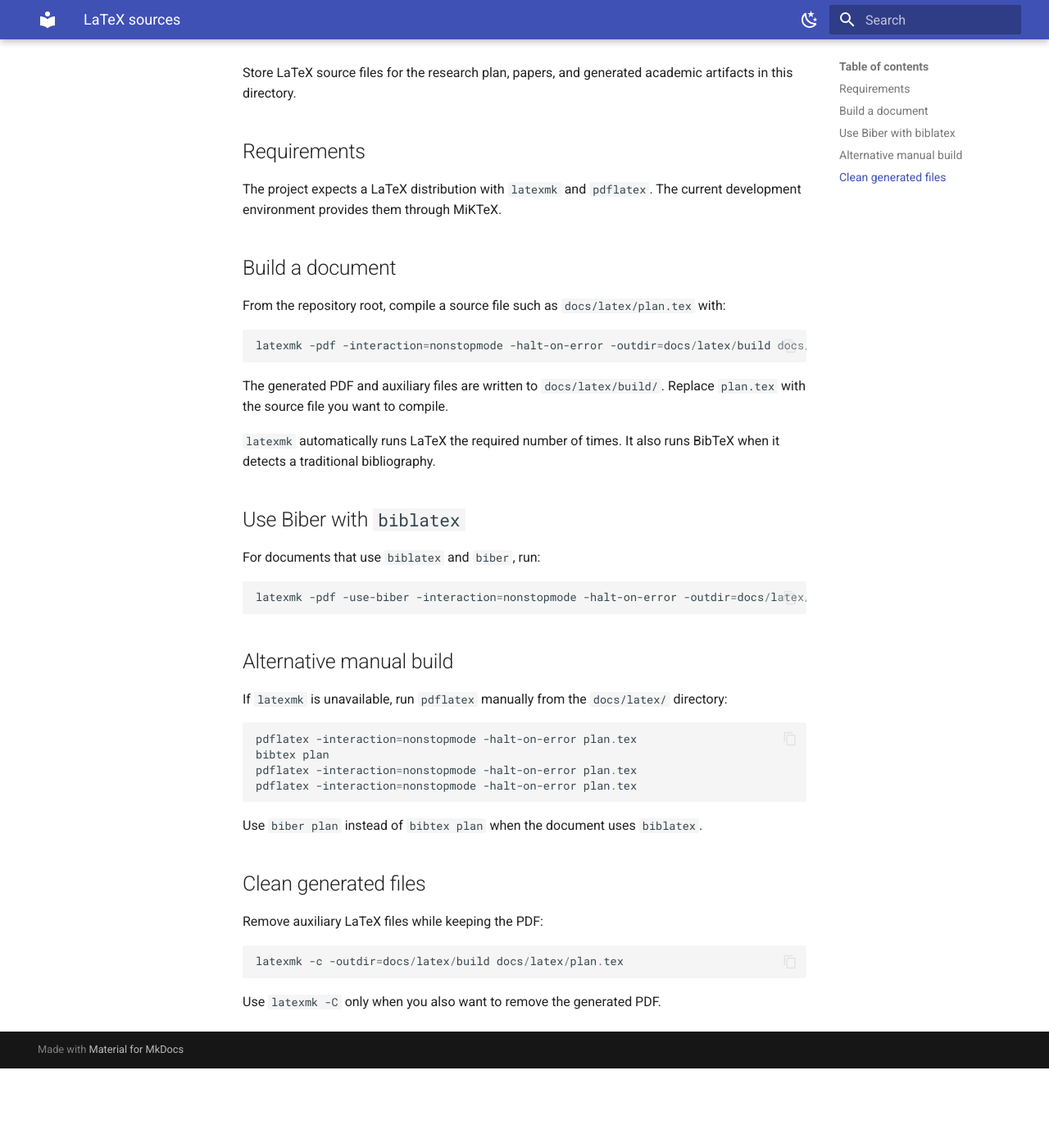
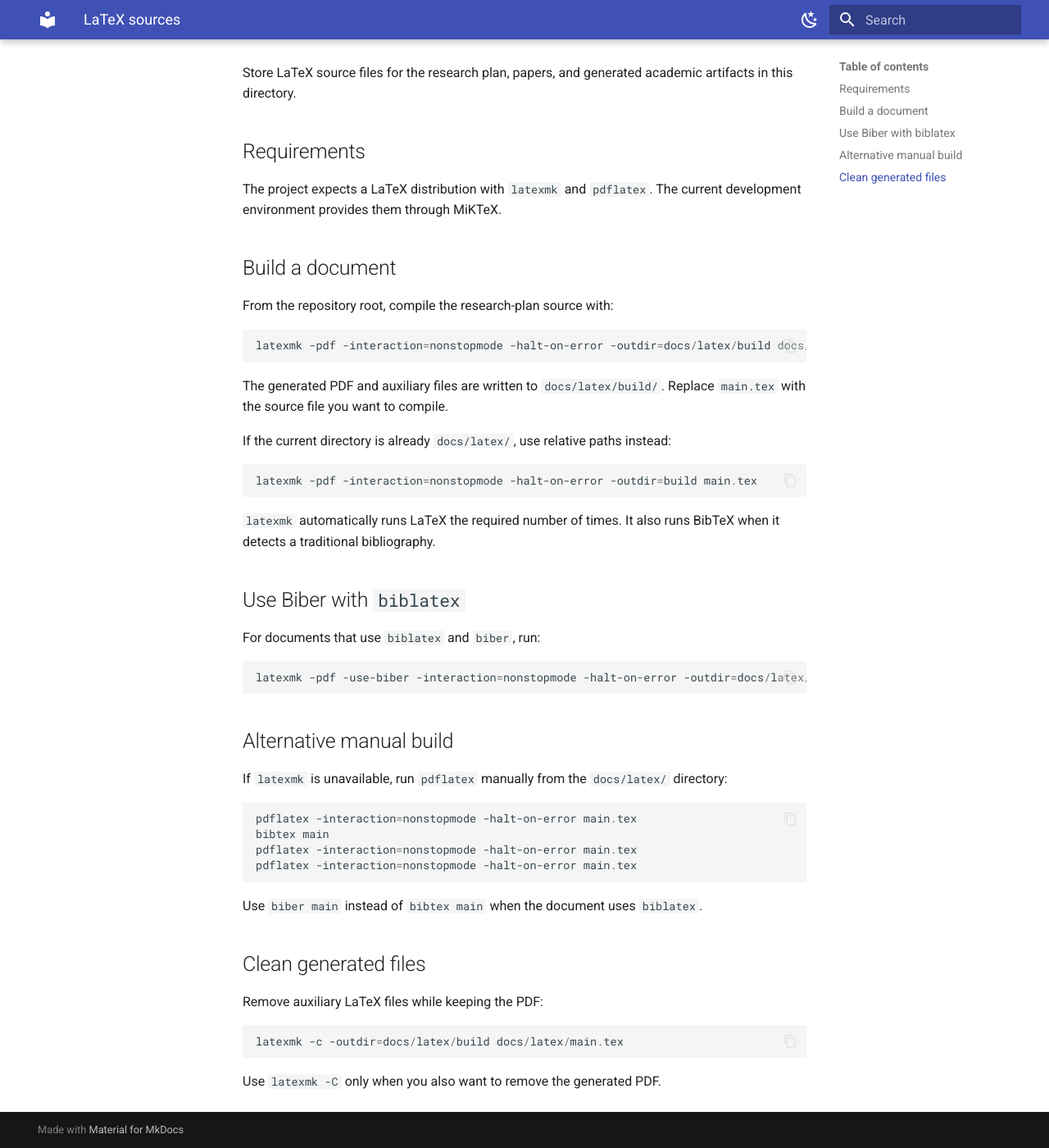
Before and after one commit to AndersonGACFilho/htn-goap-morl-agent, an MkDocs documentation site: the page built from docs/latex/README.md, in a window 1280 px wide and 1400 px high, scrolled down 152 px. Shown: the whole window at 82% size. Built offline with MkDocs 1.6.1 and Material for MkDocs 9.7.7, drawn with Linux system fonts in a browser that asks for light colours; before the commit the page ends 1455 px from its top, so only the background shows below that.

Commit message:
docs: add root README and revise research plan for preference encoders
- Create a comprehensive top-level `README.md` detailing the project status, research direction, and architecture.
- Update `src/htn/README.md` to reflect the current project state and include a GridWorld GIF demonstration.
- Revise the LaTeX research plan and abstracts to replace the standalone GOAP planner with a replaceable "preference encoder" (profiles, rules, relational graphs).
- Update hypotheses, methodology, risks, and timeline in the LaTeX manuscript to align with the new architectural proposal.
- Change manuscript dates to August 2026 and add the HIPO framework reference.
- Add `latexmk` to `pyproject.toml` and `uv.lock` to streamline LaTeX document builds.

````diff
--- a/docs/latex/README.md
+++ b/docs/latex/README.md
@@ -8,13 +8,19 @@ The project expects a LaTeX distribution with `latexmk` and `pdflatex`. The curr
 
 ## Build a document
 
-From the repository root, compile a source file such as `docs/latex/plan.tex` with:
+From the repository root, compile the research-plan source with:
 
 ```powershell
-latexmk -pdf -interaction=nonstopmode -halt-on-error -outdir=docs/latex/build docs/latex/plan.tex
+latexmk -pdf -interaction=nonstopmode -halt-on-error -outdir=docs/latex/build docs/latex/main.tex
 ```
 
-The generated PDF and auxiliary files are written to `docs/latex/build/`. Replace `plan.tex` with the source file you want to compile.
+The generated PDF and auxiliary files are written to `docs/latex/build/`. Replace `main.tex` with the source file you want to compile.
+
+If the current directory is already `docs/latex/`, use relative paths instead:
+
+```powershell
+latexmk -pdf -interaction=nonstopmode -halt-on-error -outdir=build main.tex
+```
 
 `latexmk` automatically runs LaTeX the required number of times. It also runs BibTeX when it detects a traditional bibliography.
 
@@ -23,7 +29,7 @@ The generated PDF and auxiliary files are written to `docs/latex/build/`. Replac
 For documents that use `biblatex` and `biber`, run:
 
 ```powershell
-latexmk -pdf -use-biber -interaction=nonstopmode -halt-on-error -outdir=docs/latex/build docs/latex/plan.tex
+latexmk -pdf -use-biber -interaction=nonstopmode -halt-on-error -outdir=docs/latex/build docs/latex/main.tex
 ```
 
 ## Alternative manual build
@@ -31,20 +37,20 @@ latexmk -pdf -use-biber -interaction=nonstopmode -halt-on-error -outdir=docs/lat
 If `latexmk` is unavailable, run `pdflatex` manually from the `docs/latex/` directory:
 
 ```powershell
-pdflatex -interaction=nonstopmode -halt-on-error plan.tex
-bibtex plan
-pdflatex -interaction=nonstopmode -halt-on-error plan.tex
-pdflatex -interaction=nonstopmode -halt-on-error plan.tex
+pdflatex -interaction=nonstopmode -halt-on-error main.tex
+bibtex main
+pdflatex -interaction=nonstopmode -halt-on-error main.tex
+pdflatex -interaction=nonstopmode -halt-on-error main.tex
 ```
 
-Use `biber plan` instead of `bibtex plan` when the document uses `biblatex`.
+Use `biber main` instead of `bibtex main` when the document uses `biblatex`.
 
 ## Clean generated files
 
 Remove auxiliary LaTeX files while keeping the PDF:
 
 ```powershell
-latexmk -c -outdir=docs/latex/build docs/latex/plan.tex
+latexmk -c -outdir=docs/latex/build docs/latex/main.tex
 ```
 
 Use `latexmk -C` only when you also want to remove the generated PDF.
--- a/pyproject.toml
+++ b/pyproject.toml
@@ -35,6 +35,7 @@ dependencies = [
     "reportlab>=5.0.0",
     "pillow>=12.3.0",
     "resvg-py>=0.3.4",
+    "latexmk>=0.0.2",
 ]
 
 [tool.ruff]
````
Also changed, not shown: README.md (added, +170 -0 lines), docs/reference/bibliography.md (+1 -1 lines), src/htn/README.md (+33 -1 lines), 12 other files.
